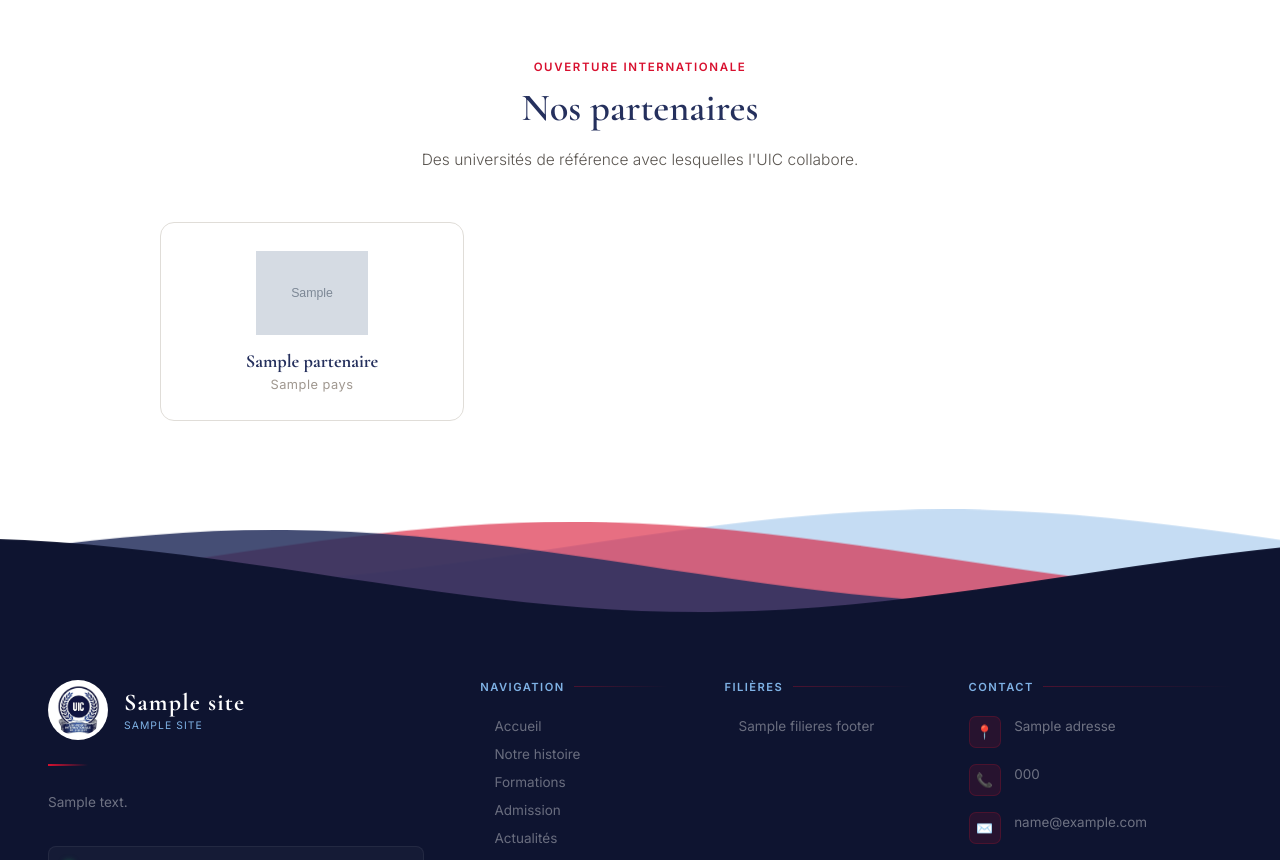
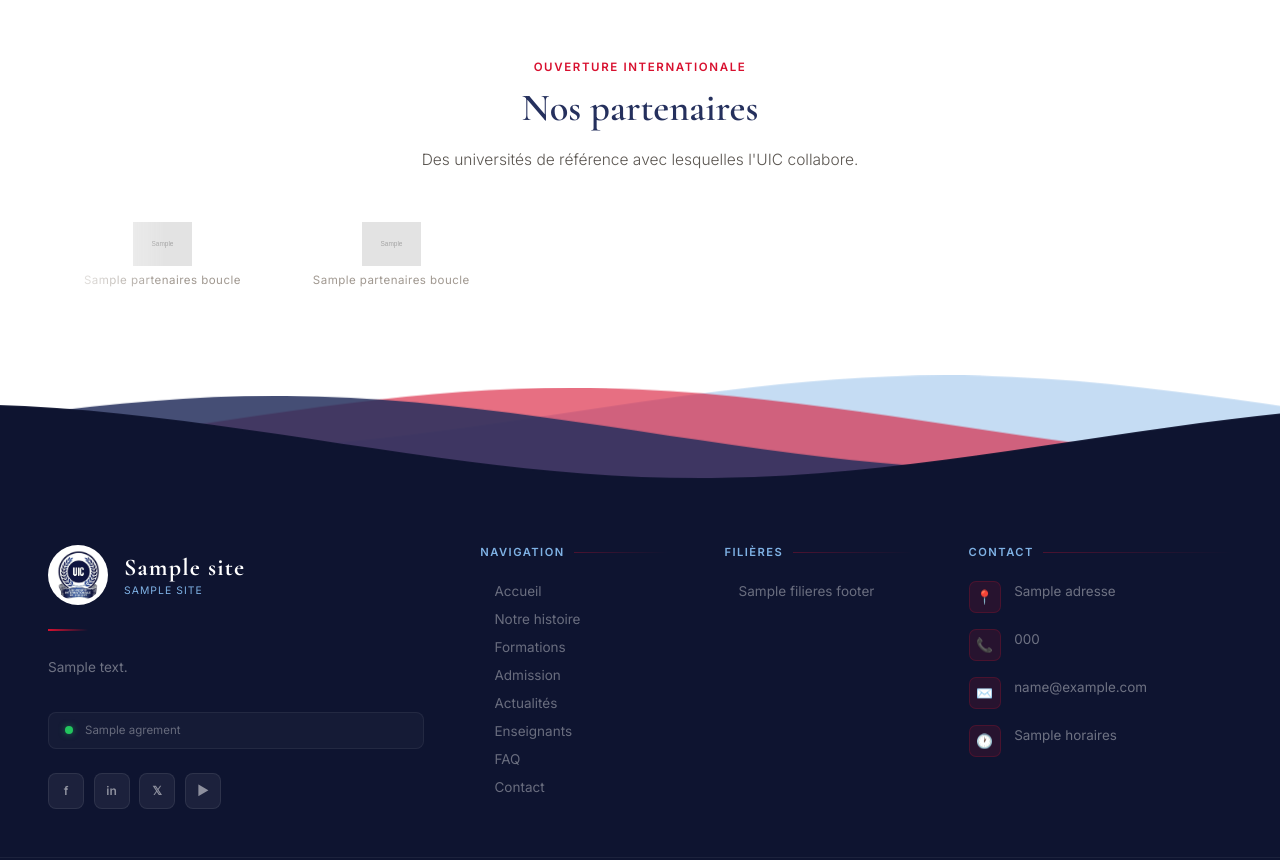
Before and after one commit to alpha-omega99/UIC, a Django app: template templates/core/home.html in a window 1280 px wide. Shown: the part 5640-6500 px from the top of the page. Run offline with Django 5.2, Linux system fonts and the light colour scheme; the template is opened without the code that fills it: most values are stand-ins (such as "Sample title", 1, 10 or a date in 2020); grey boxes marked "Sample" are stand-in pictures.

Commit message:
commit ok

```diff
--- a/static/css/extras.css
+++ b/static/css/extras.css
@@ -163,7 +163,7 @@ a.part-card:hover{box-shadow:0 14px 40px rgba(37,48,93,.12);transform:translateY
 .fcard-img::after{content:'';position:absolute;inset:0;background:linear-gradient(to top,rgba(7,20,36,.55) 0%,rgba(7,20,36,0) 60%);}
 .fcard-badges{position:absolute;top:.85rem;left:.85rem;right:.85rem;z-index:2;display:flex;flex-wrap:wrap;gap:.35rem;}
 .fcard-badges span{background:rgba(255,255,255,.95);color:var(--primary);font-size:.66rem;font-weight:700;letter-spacing:.08em;text-transform:uppercase;padding:.28rem .65rem;border-radius:100px;}
-.fcard-ico{position:absolute;left:1.25rem;bottom:-22px;z-index:3;width:46px;height:46px;border-radius:12px;background:var(--gold);display:flex;align-items:center;justify-content:center;font-size:1.3rem;box-shadow:0 8px 20px rgba(216,16,47,.45);}
+.fcard-ico{position:absolute;left:1.25rem;bottom:-22px;z-index:3;width:46px;height:46px;border-radius:12px;background:var(--gold);display:flex;align-items:center;justify-content:center;font-size:1.3rem;box-shadow:0 8px 20px rgba(58,130,196,.45);}
 .fcard-body{display:flex;flex-direction:column;flex:1;padding:2rem 1.4rem 1.4rem;}
 .fcard-body h3{font-family:var(--serif);font-size:1.3rem;font-weight:700;color:var(--primary);line-height:1.25;margin-bottom:.55rem;}
 .fcard-body p{font-size:.88rem;color:var(--g600);line-height:1.65;display:-webkit-box;-webkit-line-clamp:3;-webkit-box-orient:vertical;overflow:hidden;margin-bottom:1rem;}
@@ -178,7 +178,7 @@ a.part-card:hover{box-shadow:0 14px 40px rgba(37,48,93,.12);transform:translateY
 .fil-tools{display:flex;flex-wrap:wrap;align-items:center;gap:1rem 1.5rem;margin-bottom:2rem;}
 .fil-search{flex:1 1 260px;max-width:380px;}
 .fil-search input{width:100%;padding:.8rem 1.1rem;border:1.5px solid var(--g200);border-radius:100px;font:inherit;font-size:.92rem;background:var(--white);color:var(--primary);}
-.fil-search input:focus{outline:none;border-color:var(--gold);box-shadow:0 0 0 3px rgba(216,16,47,.18);}
+.fil-search input:focus{outline:none;border-color:var(--gold);box-shadow:0 0 0 3px rgba(58,130,196,.18);}
 .fil-tools .filters{flex-wrap:wrap;}
 .fil-tools .flt{color:var(--primary);border-color:var(--g200);background:var(--white);}
 .fil-tools .flt small{opacity:.6;margin-left:.2rem;font-size:.72rem;}
@@ -370,18 +370,18 @@ html.lb-open{overflow:hidden;}
 /* ── Fiches détaillées & nouveautés ── */
 .fiche-liste{list-style:none;padding:0;margin:0;display:grid;gap:.5rem;}
 .fiche-liste li{padding-left:1.1rem;position:relative;color:var(--g600);line-height:1.55;}
-.fiche-liste li::before{content:"";position:absolute;left:0;top:.65em;width:6px;height:6px;border-radius:50%;background:var(--gold,#D8102F);}
-.fiche-check li::before{content:"✓";background:none;width:auto;height:auto;top:0;color:var(--gold,#D8102F);font-weight:700;}
+.fiche-liste li::before{content:"";position:absolute;left:0;top:.65em;width:6px;height:6px;border-radius:50%;background:var(--gold,#3A82C4);}
+.fiche-check li::before{content:"✓";background:none;width:auto;height:auto;top:0;color:var(--gold,#3A82C4);font-weight:700;}
 .fiche-intro{color:var(--g600);margin-bottom:.75rem;}
-.fiche-lien{background:var(--g50);border-left:3px solid var(--gold,#D8102F);padding:.8rem 1rem;margin-bottom:2rem;border-radius:0 8px 8px 0;}
+.fiche-lien{background:var(--g50);border-left:3px solid var(--gold,#3A82C4);padding:.8rem 1rem;margin-bottom:2rem;border-radius:0 8px 8px 0;}
 .fiche-note{font-size:.75rem;color:var(--g500,#6b7280);margin-top:.75rem;}
 .fiche-ligne{font-size:.88rem;color:var(--g600);margin-bottom:.5rem;}
-.fiche-accroche{font-family:var(--serif);font-size:1.25rem;line-height:1.5;color:var(--primary);border-left:3px solid var(--gold,#D8102F);padding:.5rem 0 .5rem 1.25rem;margin:0 0 2.5rem;}
+.fiche-accroche{font-family:var(--serif);font-size:1.25rem;line-height:1.5;color:var(--primary);border-left:3px solid var(--gold,#3A82C4);padding:.5rem 0 .5rem 1.25rem;margin:0 0 2.5rem;}
 .atouts-grid{display:grid;grid-template-columns:1fr 1fr;gap:1rem;}
 .atout{background:var(--g50);border:1px solid var(--g200);border-radius:10px;padding:1rem;display:flex;flex-direction:column;gap:.25rem;font-size:.9rem;color:var(--g600);}
 .atout strong{color:var(--primary);}
 .fcard-new{display:inline-block;background:#fff;color:var(--primary);font-size:.62rem;font-weight:700;letter-spacing:.06em;text-transform:uppercase;padding:.2rem .55rem;border-radius:100px;vertical-align:middle;}
-h3 .fcard-new{background:var(--gold,#D8102F);color:#fff;margin-left:.4rem;}
+h3 .fcard-new{background:var(--gold,#3A82C4);color:#fff;margin-left:.4rem;}
 @media(max-width:900px){.atouts-grid{grid-template-columns:1fr;}}
 
 /* ── Accueil : cycles de formation ── */
@@ -399,7 +399,7 @@ h3 .fcard-new{background:var(--gold,#D8102F);color:#fff;margin-left:.4rem;}
 .tabs{display:flex;gap:.5rem;margin-top:2rem;flex-wrap:wrap;}
 .tab{font:inherit;font-weight:600;font-size:.92rem;padding:.7rem 1.6rem;border-radius:100px;border:1px solid rgba(255,255,255,.35);background:transparent;color:#fff;cursor:pointer;transition:background .2s,color .2s;}
 .tab:hover{background:rgba(255,255,255,.12);}
-.tab.on{background:var(--gold,#D8102F);border-color:var(--gold,#D8102F);color:#fff;}
+.tab.on{background:var(--gold,#3A82C4);border-color:var(--gold,#3A82C4);color:#fff;}
 .tab-panel[hidden]{display:none;}
 
 /* Fiche formation : le style global « section{padding} » créait de grands vides entre les rubriques */
@@ -424,7 +424,7 @@ h3 .fcard-new{background:var(--gold,#D8102F);color:#fff;margin-left:.4rem;}
 .cta-promo{position:relative;background-size:cover;background-position:center;color:#fff;text-align:center;}
 .cta-promo-overlay{position:absolute;inset:0;background:linear-gradient(180deg,rgba(20,28,62,.82),rgba(20,28,62,.92));}
 .cta-promo-body{position:relative;max-width:760px;display:flex;flex-direction:column;align-items:center;gap:1.25rem;}
-.cta-bar{display:block;width:56px;height:3px;background:var(--gold,#D8102F);}
+.cta-bar{display:block;width:56px;height:3px;background:var(--gold,#3A82C4);}
 .cta-promo h2{font-family:var(--serif);font-size:clamp(2rem,5vw,3.2rem);line-height:1.15;color:#fff;}
 .cta-promo h2 em{font-style:normal;color:var(--gold-light,#7FB2E5);}
 .cta-promo p{color:rgba(255,255,255,.82);font-size:1.05rem;line-height:1.7;}
@@ -432,17 +432,37 @@ h3 .fcard-new{background:var(--gold,#D8102F);color:#fff;margin-left:.4rem;}
 
 /* ── Accueil : grille des cycles (cartes blanches, photo en haut) ── */
 .filieres.filieres-clair{background:var(--g50,#f7f6f2);}
-.filieres-clair .eyebrow{color:var(--gold,#D8102F);}
+.filieres-clair .eyebrow{color:var(--gold,#3A82C4);}
 .filieres-clair .stitle{color:var(--primary);}
 .filieres-clair .sbody{max-width:560px;}
 .filieres-clair .cycles-grid{display:flex;flex-wrap:wrap;justify-content:center;gap:1.5rem;}
 .filieres-clair .cycle-card{flex:0 0 calc((100% - 3rem) / 3);min-height:0;flex-direction:column;background:#fff;color:var(--g700,#374151);border:1px solid var(--g200,#e5e7eb);border-radius:14px;box-shadow:0 2px 12px rgba(20,28,62,.06);overflow:hidden;}
-.filieres-clair .cycle-card:hover{transform:translateY(-4px);box-shadow:0 10px 28px rgba(20,28,62,.14);border-color:var(--gold,#D8102F);}
+.filieres-clair .cycle-card:hover{transform:translateY(-4px);box-shadow:0 10px 28px rgba(20,28,62,.14);border-color:var(--gold,#3A82C4);}
 .cycle-photo{display:block;aspect-ratio:16/10;background-size:cover;background-position:center;}
 .filieres-clair .cycle-body{justify-content:flex-start;gap:.6rem;padding:1.4rem 1.5rem 1.6rem;}
 .filieres-clair .cycle-titre{font-family:var(--serif);font-size:1.15rem;color:var(--primary);text-transform:uppercase;letter-spacing:.03em;}
 .filieres-clair .cycle-desc{font-size:.88rem;line-height:1.65;color:var(--g600,#4b5563);}
 .cycle-lien{margin-top:.4rem;font-size:.85rem;font-weight:700;color:var(--primary);}
-.filieres-clair .cycle-card:hover .cycle-lien{color:var(--gold,#D8102F);}
+.filieres-clair .cycle-card:hover .cycle-lien{color:var(--gold,#3A82C4);}
 @media(max-width:900px){.filieres-clair .cycle-card{flex-basis:calc((100% - 1.5rem) / 2);}}
 @media(max-width:600px){.filieres-clair .cycle-card{flex-basis:100%;}}
+
+/* Rouge UIC : utilisé avec parcimonie (bouton Pré-inscription, bouton principal du hero, fine couche de vague) */
+.nav-cta{background:var(--red)!important;}
+.nav-cta:hover{background:var(--red-dark)!important;}
+.hero-btns .btn-accent{background:var(--red);}
+.hero-btns .btn-accent:hover{background:var(--red-dark);}
+
+/* ── Partenaires : bande défilante lente, logos discrets ── */
+.part-marquee{overflow:hidden;position:relative;-webkit-mask-image:linear-gradient(90deg,transparent,#000 10%,#000 90%,transparent);mask-image:linear-gradient(90deg,transparent,#000 10%,#000 90%,transparent);}
+.part-track{display:flex;width:max-content;animation:partDefile var(--dur,40s) linear infinite;}
+.part-marquee:hover .part-track,.part-marquee:focus-within .part-track{animation-play-state:paused;}
+.part-group{display:flex;align-items:center;list-style:none;margin:0;padding:0;flex-shrink:0;}
+.part-item{padding:0 2.25rem;}
+.part-item a,.part-item>img,.part-item>span{display:flex;}
+.part-item a{flex-direction:column;align-items:center;gap:.45rem;text-decoration:none;color:var(--g600);}
+.part-item img{height:44px;width:auto;max-width:130px;object-fit:contain;filter:grayscale(1);opacity:.75;transition:filter .3s,opacity .3s;}
+.part-item span{font-size:.72rem;letter-spacing:.04em;color:var(--g400);text-align:center;white-space:nowrap;}
+.part-item:hover img{filter:none;opacity:1;}
+@keyframes partDefile{from{transform:translateX(0);}to{transform:translateX(-50%);}}
+@media (prefers-reduced-motion:reduce){.part-track{animation:none;}.part-marquee{overflow-x:auto;-webkit-mask-image:none;mask-image:none;}}
--- a/templates/base.html
+++ b/templates/base.html
@@ -88,10 +88,6 @@
   </div></div></div>
   <div class="ft-bottom"><div class="container"><div class="ft-bi">
     <span>© {% now "Y" %} {{ site.nom_court }} – {{ site.nom }}. Tous droits réservés.</span>
-    <div class="ft-bi-sig">
-      <span class="sig-made">Site conçu &amp; développé par</span>
-      <span class="sig-name">⚡ L'unique Dev Alpha</span>
-    </div>
     <div class="ft-bi-links"><a href="{% url 'portail:connexion' %}">Espace étudiant</a><a href="{% url 'core:faq' %}">FAQ</a><a href="{% url 'core:mentions' %}">Mentions légales</a><a href="{% url 'core:confidentialite' %}">Confidentialité</a><a href="{% url 'core:conditions' %}">Conditions</a></div>
   </div></div></div>
 </footer>
--- a/templates/core/home.html
+++ b/templates/core/home.html
@@ -228,13 +228,21 @@
 <section class="partenaires" id="partenaires">
   <div class="container">
     <div class="part-head"><span class="eyebrow reveal">Ouverture internationale</span><h2 class="stitle reveal d1">Nos partenaires</h2><p class="sbody reveal d2">Des universités de référence avec lesquelles l'UIC collabore.</p></div>
-    <div class="part-grid">
-      {% for p in partenaires %}
-      {% if p.site_web %}<a class="part-card reveal" href="{{ p.site_web }}" target="_blank" rel="noopener noreferrer" aria-label="{{ p.nom }}">{% else %}<div class="part-card reveal">{% endif %}
-        <div class="part-logo"><img src="{{ p.logo_src }}" alt="Logo {{ p.nom }}" loading="lazy"></div>
-        <strong>{{ p.nom }}</strong>{% if p.pays %}<span>{{ p.pays }}</span>{% endif %}
-      {% if p.site_web %}</a>{% else %}</div>{% endif %}
-      {% endfor %}
+    <div class="part-marquee" style="--dur:{{ partenaires_duree }}s" aria-label="Nos partenaires">
+      <div class="part-track">
+        {% for g in '12' %}
+        <ul class="part-group"{% if forloop.counter == 2 %} aria-hidden="true"{% endif %}>
+          {% for p in partenaires_boucle %}
+          <li class="part-item">
+            {% if p.site_web %}<a href="{{ p.site_web }}" target="_blank" rel="noopener noreferrer" aria-label="{{ p.nom }}"{% if forloop.parentloop.counter == 2 %} tabindex="-1"{% endif %}>{% endif %}
+              <img src="{{ p.logo_src }}" alt="{% if forloop.parentloop.counter == 1 %}Logo {{ p.nom }}{% endif %}" loading="lazy">
+              <span>{{ p.nom }}</span>
+            {% if p.site_web %}</a>{% endif %}
+          </li>
+          {% endfor %}
+        </ul>
+        {% endfor %}
+      </div>
     </div>
   </div>
 </section>
```
Also changed, not shown: apps/core/views.py (+11 -0 lines).
